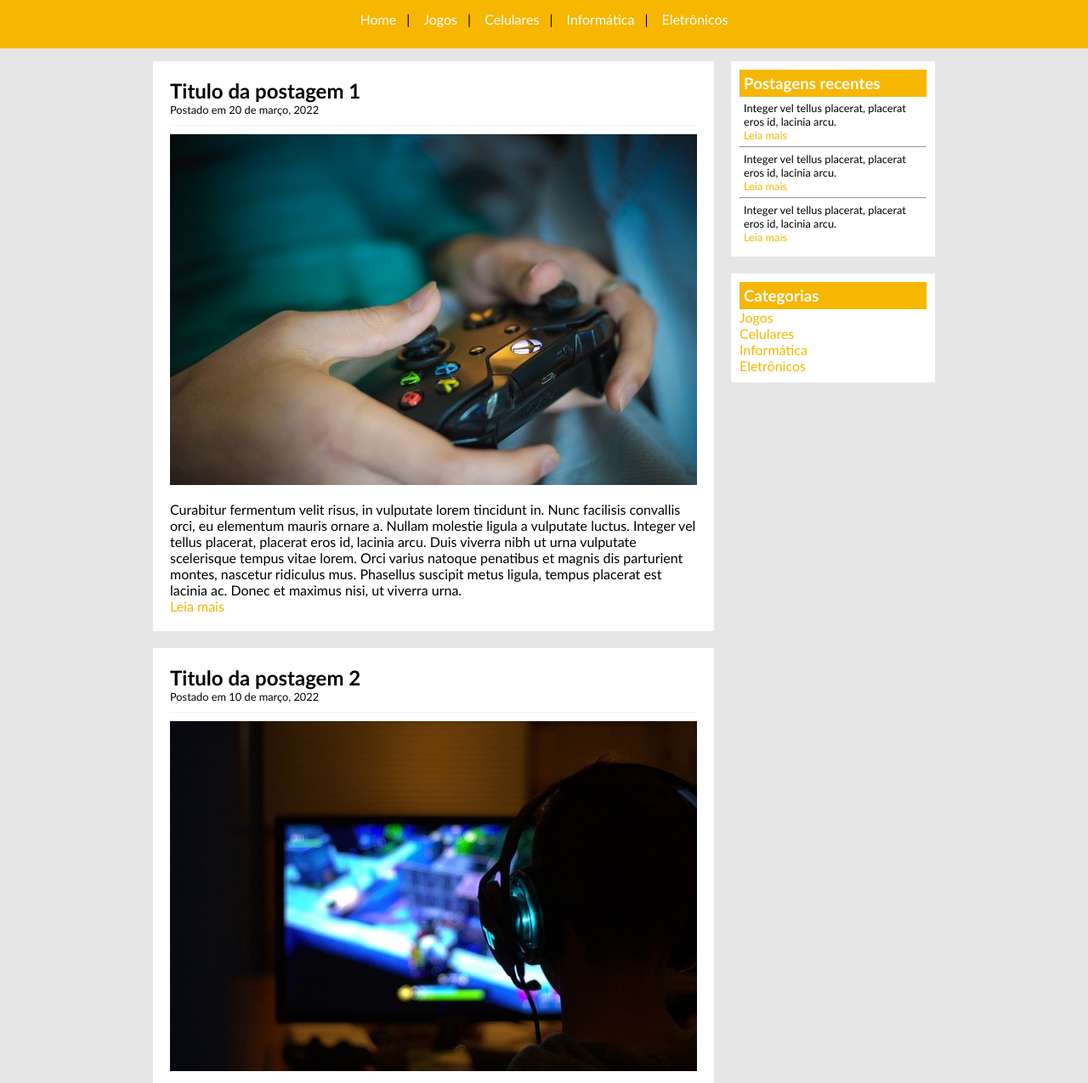
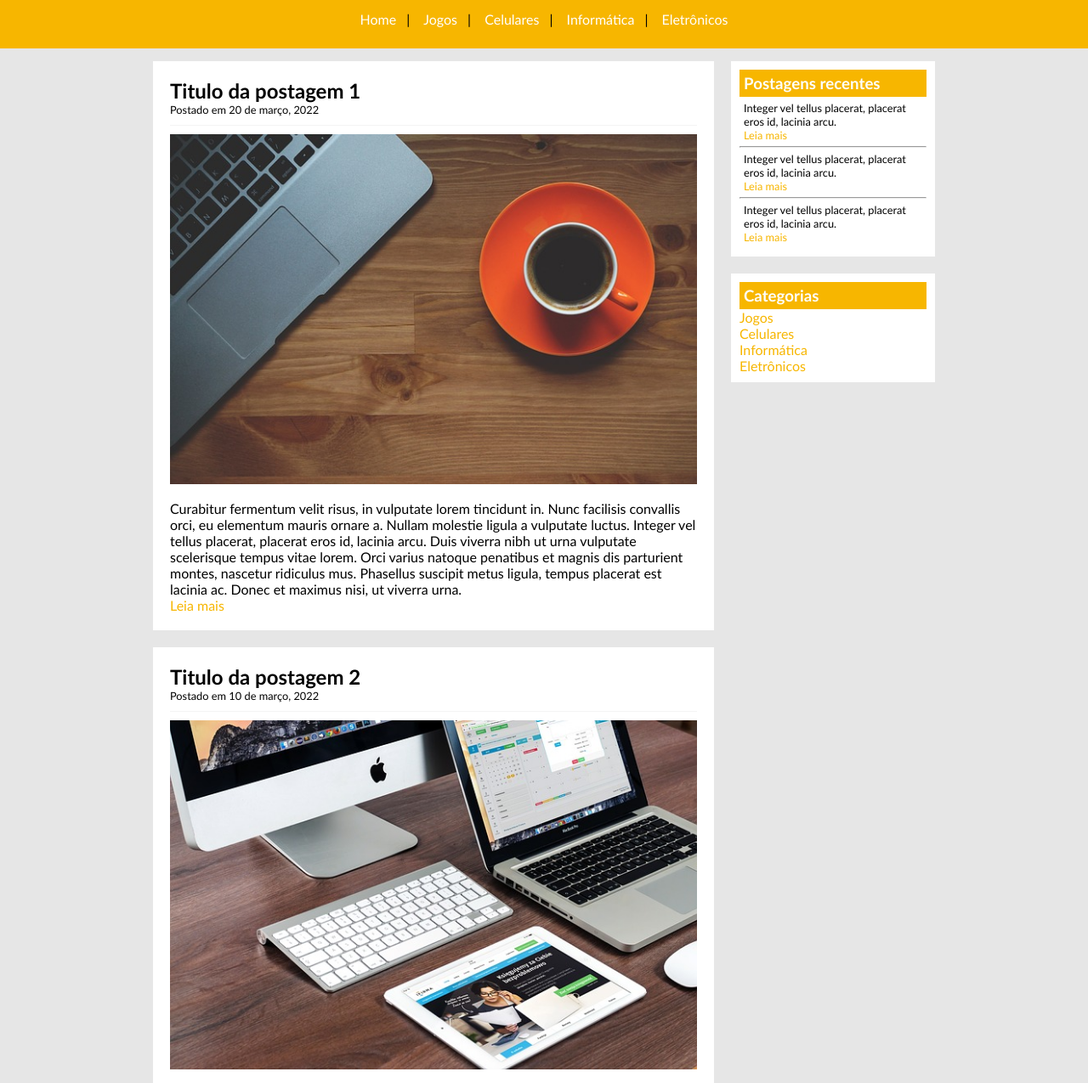
Before and after one commit to fabianojrpro/FabianoTecblog, a plain HTML site: page jogos.html in a window 1280 px wide. Shown: the part 80-1355 px from the top of the page at 85% size. Drawn offline with Linux system fonts and the light colour scheme.

Commit message:
Update jogos.html

```diff
--- a/jogos.html
+++ b/jogos.html
@@ -1,7 +1,7 @@
 <doctype html>
 	<html> <!-- COMEÇO DO CODE-->
 		<head>
-			<title>Tec blog - Tudo sobre jogos</title>
+			<title>Tec blog - O seu blog de tecnologia</title>
 			<meta charset="utf-8">
 			<link rel="stylesheet" type="text/css" href="estilo.css">
 		</head>
@@ -29,7 +29,7 @@
 			<div class="postagem">
 				<h2>Titulo da postagem 1</h2>
 					<span class="data-postagem">Postado em 20 de março, 2022</span>
-					<img width="620px" src="imagem/jogos1.jpg"><br><br>
+					<img width="620px" src="imagem/imagem1.jpg"><br><br>
 					<p>
 						Curabitur fermentum velit risus, in vulputate lorem tincidunt in. Nunc facilisis convallis orci, eu elementum mauris ornare a. Nullam molestie ligula a vulputate luctus. Integer vel tellus placerat, placerat eros id, lacinia arcu. Duis viverra nibh ut urna vulputate scelerisque tempus vitae lorem. Orci varius natoque penatibus et magnis dis parturient montes, nascetur ridiculus mus. Phasellus suscipit metus ligula, tempus placerat est lacinia ac. Donec et maximus nisi, ut viverra urna.
 					</p>
@@ -38,7 +38,7 @@
 		<div class="postagem"> <!-- começo postagem 2-->
 				<h2>Titulo da postagem 2</h2>
 					<span class="data-postagem">Postado em 10 de março, 2022</span>
-					<img width="620px" src="imagem/jogos2.jpg"><br><br>
+					<img width="620px" src="imagem/imagem2.jpg"><br><br>
 					<p>
 						Curabitur fermentum velit risus, in vulputate lorem tincidunt in. Nunc facilisis convallis orci, eu elementum mauris ornare a. Nullam molestie ligula a vulputate luctus. Integer vel tellus placerat, placerat eros id, lacinia arcu. Duis viverra nibh ut urna vulputate scelerisque tempus vitae lorem. Orci varius natoque penatibus et magnis dis parturient montes, nascetur ridiculus mus. Phasellus suscipit metus ligula, tempus placerat est lacinia ac. Donec et maximus nisi, ut viverra urna.
 					</p>
```
